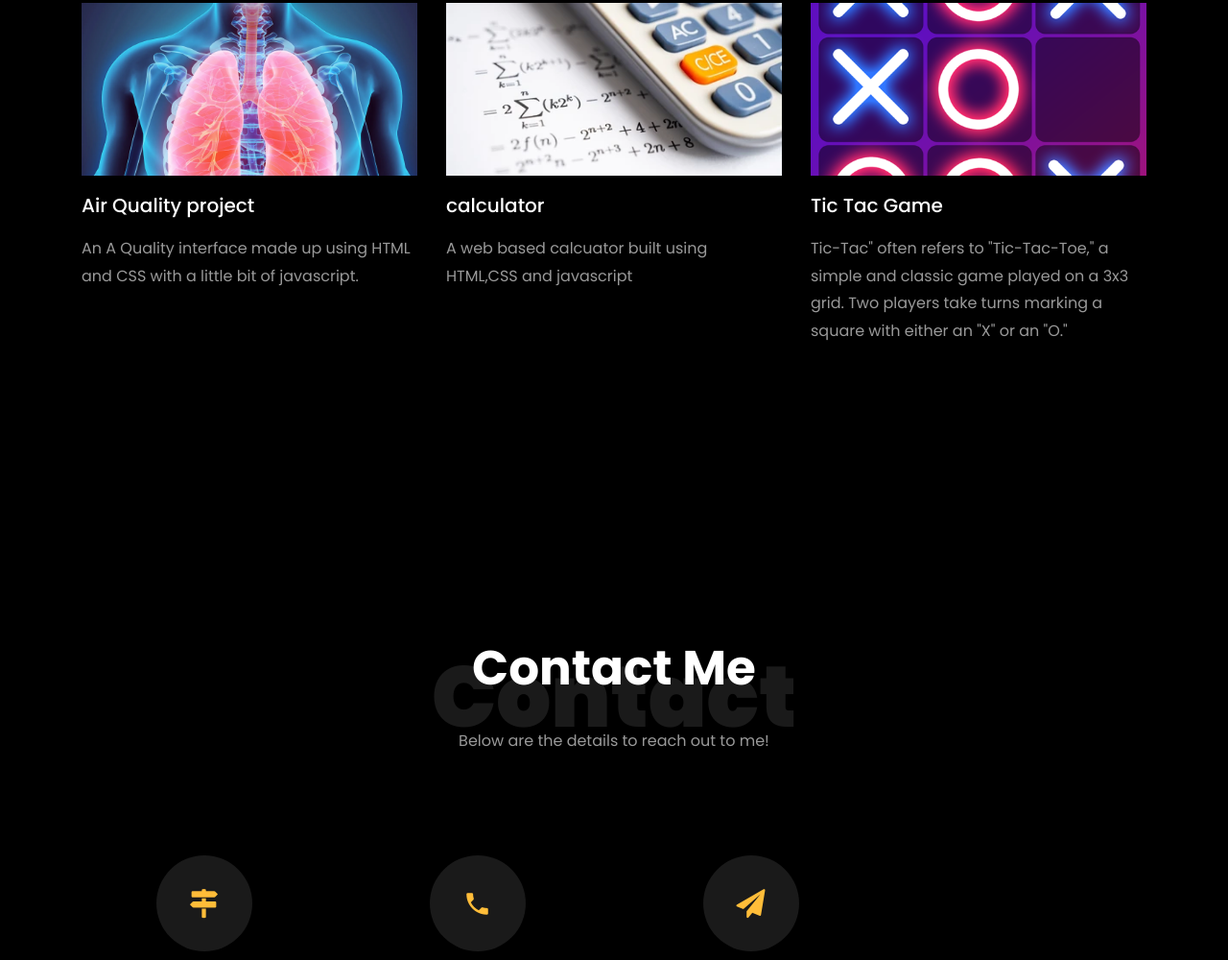
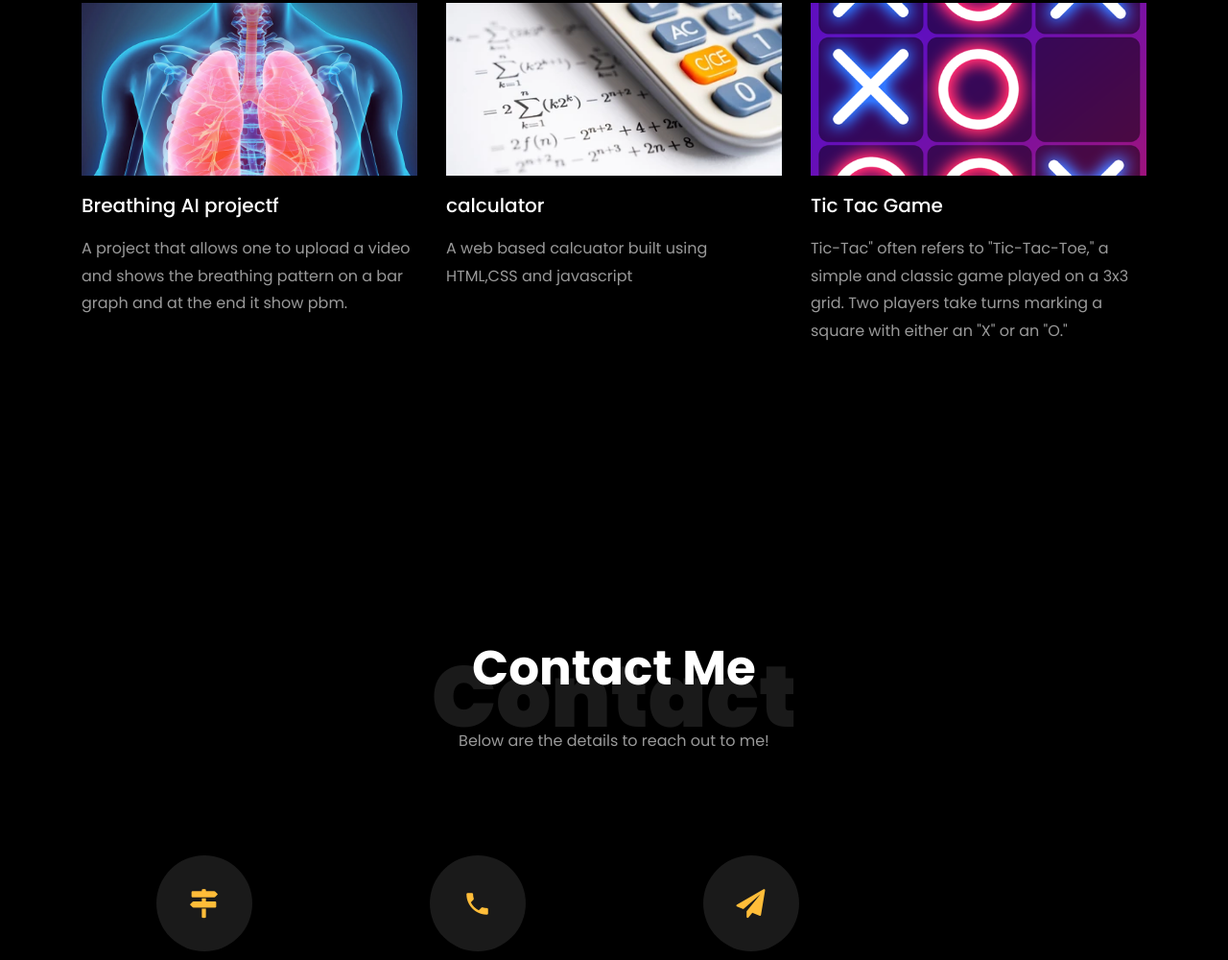
Before and after one commit to kamogelosteba/potfolio, a plain HTML site: page index.html in a window 1280 px wide. Shown: the part 2545-3545 px from the top of the page at 96% size. Drawn offline with Linux system fonts and the light colour scheme; files whose address does not match are found by name.

Commit message:
Update index.html

```diff
--- a/index.html
+++ b/index.html
@@ -366,11 +366,11 @@
         <div class="row d-flex">
           <div class="col-md-4 d-flex ftco-animate">
           	<div class="blog-entry justify-content-end">
-              <a href="https://kamogelosteba.github.io/calculator/" class="block-20 zoom-effect" style="background-image: url('images/Breathing.jpg');" target="_blank"></a>
+              <a href="https://huggingface.co/spaces/kamogeloVutomi/breathing" class="block-20 zoom-effect" style="background-image: url('images/Breathing.jpg');" target="_blank"></a>
               <div class="text mt-3 float-right d-block">
 
-                <h3 class="heading"><a href="./Air quality/Air-quality-app(1)/Air-quality-app/1.starter-air-quality/index.html">Air Quality project</a></h3>
-                <p>An A Quality interface made up using HTML and CSS with a little bit of javascript.
+                <h3 class="heading"><a href="./Air quality/Air-quality-app(1)/Air-quality-app/1.starter-air-quality/index.html">Breathing AI projectf</a></h3>
+                <p>A project that allows one to upload a video and shows the breathing pattern on a bar graph and at the end it show pbm.
 
 
 		</p>
```
